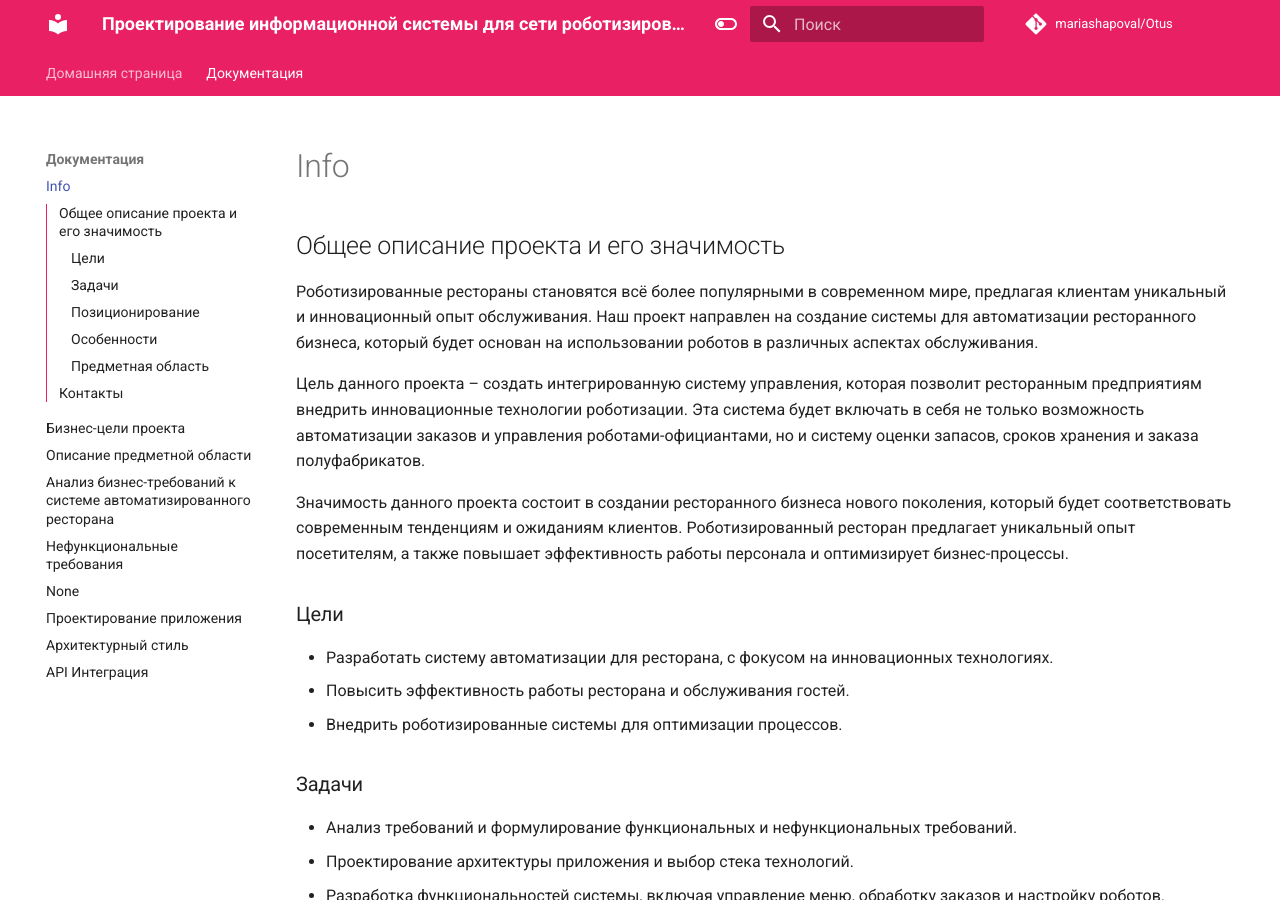
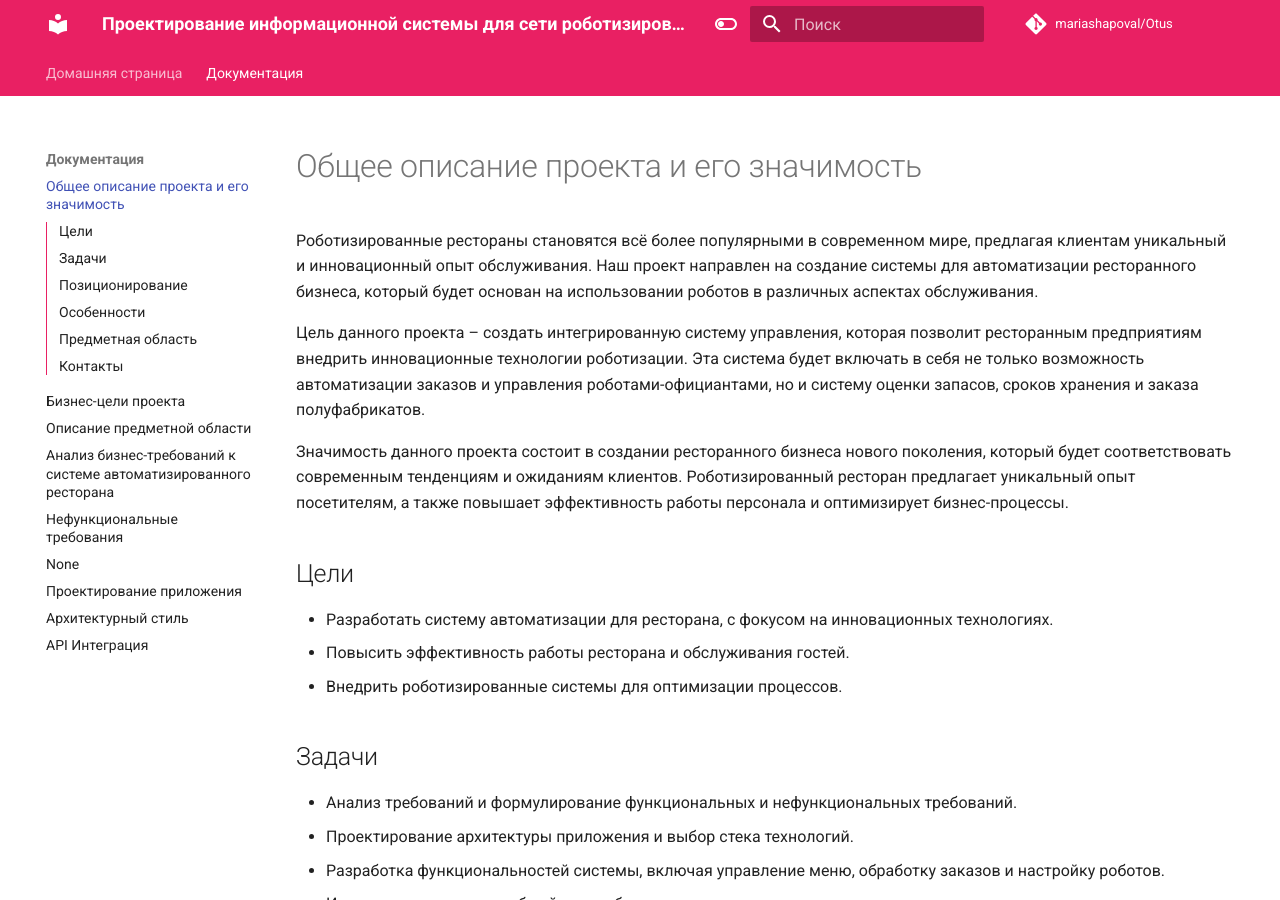
Before and after one commit to mariashapoval/Otus, an MkDocs documentation site: the page built from docs/info.md, in a window 1280 px wide and 900 px high. Built offline with MkDocs 1.6.1 and Material for MkDocs 9.7.7, drawn with Linux system fonts in a browser that asks for light colours; comment, search, counter and statistics services are not loaded.

Commit message:
Update info.md

```diff
--- a/docs/info.md
+++ b/docs/info.md
@@ -1,4 +1,4 @@
-## Общее описание проекта и его значимость
+# Общее описание проекта и его значимость
 
 Роботизированные рестораны становятся всё более популярными в современном мире, предлагая клиентам уникальный и инновационный опыт обслуживания. Наш проект направлен на создание системы для автоматизации ресторанного бизнеса, который будет основан на использовании роботов в различных аспектах обслуживания.
 
@@ -6,13 +6,13 @@
 
 Значимость данного проекта состоит в создании ресторанного бизнеса нового поколения, который будет соответствовать современным тенденциям и ожиданиям клиентов. Роботизированный ресторан предлагает уникальный опыт посетителям, а также повышает эффективность работы персонала и оптимизирует бизнес-процессы.
 
-### Цели
+## Цели
 
 - Разработать систему автоматизации для ресторана, с фокусом на инновационных технологиях.
 - Повысить эффективность работы ресторана и обслуживания гостей.
 - Внедрить роботизированные системы для оптимизации процессов.
 
-### Задачи
+## Задачи
 
 - Анализ требований и формулирование функциональных и нефункциональных требований.
 - Проектирование архитектуры приложения и выбор стека технологий.
@@ -21,7 +21,7 @@
 - Обеспечение безопасности и защиты данных.
 - Тестирование, планирование внедрения и оценка эффективности решения.
 
-### Позиционирование
+## Позиционирование
 
 - Роботизированный формат: Проект представляет собой инновационный ресторанный формат с использованием роботизированных систем.
 - Уникальный опыт: Позиционируется как обеспечивающий уникальный и передовой опыт обслуживания, основанный на автоматизации и робототехнике.
@@ -29,11 +29,11 @@
 - Легкий доступ: Обеспечивает доступность через различные платформы, включая веб, мобильное приложение и терминалы в ресторане.
 - Экологическая ответственность: Подчеркивает экологическую эффективность роботизированных систем в целях уменьшения отходов и оптимизации ресурсов.
 
-### Особенности
+## Особенности
 
 Роботизированные рестораны - это современные заведения, в которых автоматизация и роботизация играют ключевую роль в процессе обслуживания посетителей. В них применяются передовые технологии для приготовления, обслуживания и управления, что обеспечивает высокую эффективность, точность и качество обслуживания.
 
-### Предметная область
+## Предметная область
 
 Роботизированные рестораны включают следующие ключевые аспекты:
 - Автоматизация заказов: Клиенты могут самостоятельно оформлять заказы через интерактивные терминалы, мобильное приложение или веб-сайт.
```
